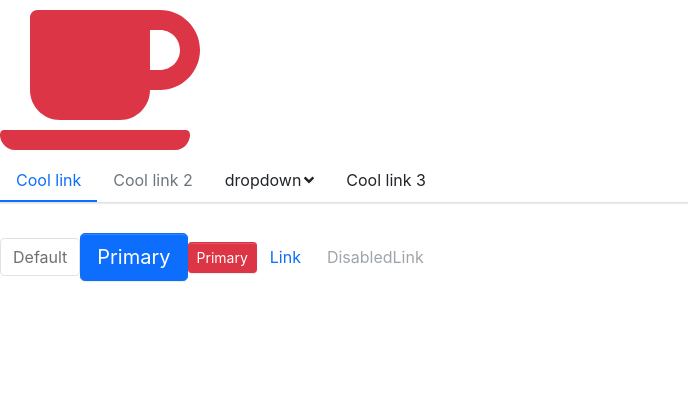
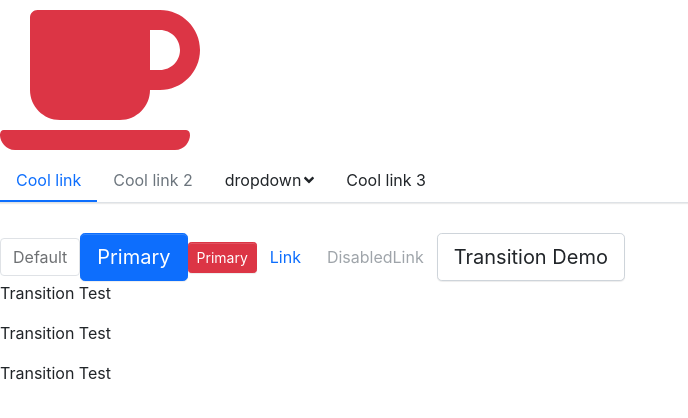
Before and after one commit to benjaminhuanghuang/react-ts-ui-lib, a React (Create React App) app in the folder ben-ui-lib/: page / in a window 1280 px wide. Shown: the top 418 px of the page, without its empty margins (0-688 px from the left). Built offline with nearby package versions, Linux system fonts and the light colour scheme.

Commit message:
transmation demo

```diff
--- a/ben-ui-lib/src/App.tsx
+++ b/ben-ui-lib/src/App.tsx
@@ -1,6 +1,6 @@
-import React from "react";
-import {library} from '@fortawesome/fontawesome-svg-core'
-import {fas} from '@fortawesome/free-solid-svg-icons'   // import all icons
+import React, { useState } from "react";
+import { library } from "@fortawesome/fontawesome-svg-core";
+import { fas } from "@fortawesome/free-solid-svg-icons"; // import all icons
 // Test
 import Button, { ButtonSize, ButtonType } from "./components/Button/button";
 
@@ -10,10 +10,13 @@ import SubMenu from "./components/Menu/subMenu";
 
 import Icon from "./components/Icon/icon";
 
+import Transition from "./components/Transition/transition";
 
-library.add(fas)
+library.add(fas);
 
 function App() {
+  const [show, setShow] = useState(true);
+
   return (
     <div className="App">
       <Icon icon="coffee" theme="danger" size="10x" />
@@ -49,6 +52,18 @@ function App() {
       <Button btnType="link" href="http://google.com" disabled>
         DisabledLink
       </Button>
+
+      <Button size="lg" onClick={() => setShow(!show)}>
+        Transition Demo
+      </Button>
+
+      <Transition in={show} timeout={300} animation="zoom-in-left">
+        <div>
+          <p>Transition Test</p>
+          <p>Transition Test</p>
+          <p>Transition Test</p>
+        </div>
+      </Transition>
     </div>
   );
 }
--- a/ben-ui-lib/src/components/Button/button.tsx
+++ b/ben-ui-lib/src/components/Button/button.tsx
@@ -20,7 +20,7 @@ type AnchorButtonProps = BaseButtonProps & AnchorHTMLAttributes<HTMLElement>;
 // make all fields optional because some property exist on anchor but not on button
 export type ButtonProps = Partial<NativeButtonProps & AnchorButtonProps>
 
-const Button: React.FC<BaseButtonProps> = (props) => {
+const Button: React.FC<ButtonProps> = (props) => {
   const { btnType, className, disabled, size, children, href, ...restProps } = props;
 
   // btn, add btn-lg when size was passed , add btn-primary when type was passed
```
Also changed, not shown: 1 other file (tests, documents, lock files or other folders).
